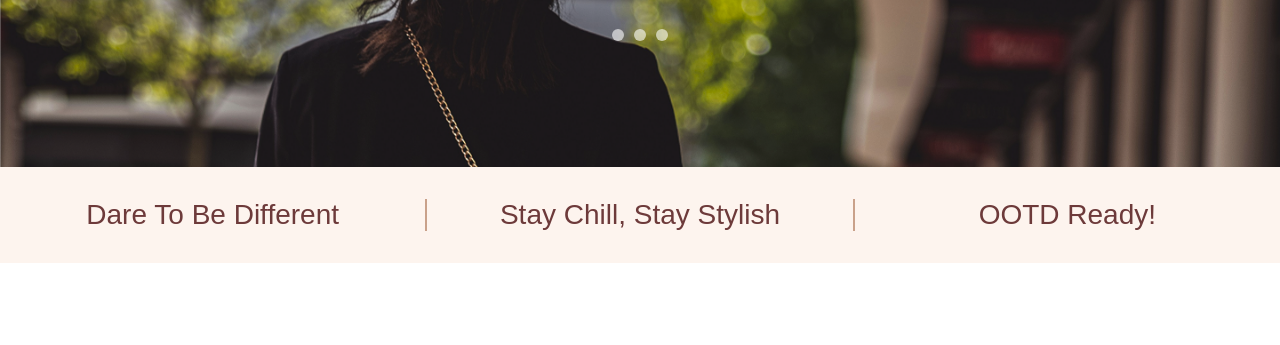
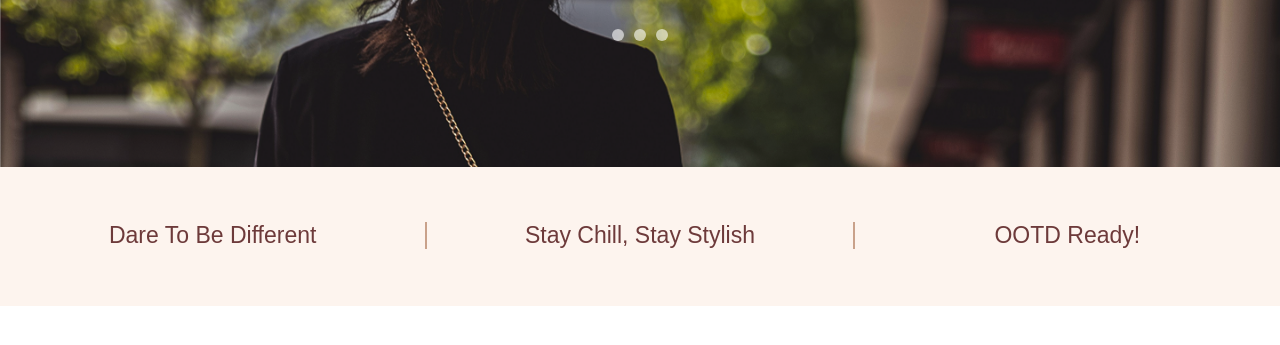
Before and after one commit to ayydwii/landing_page, a plain HTML site: page HTML/index.html in a window 1280 px wide. Shown: the part 341-686 px from the top of the page. Drawn offline with Linux system fonts and the light colour scheme.

Commit message:
tagline cheeckk

```diff
--- a/CSS/style.css
+++ b/CSS/style.css
@@ -66,16 +66,15 @@
     justify-content: space-between;
     align-items: stretch;
     background: #fdf4ee;
-    padding: 32px 0;
+    padding: 55px 0 57px 0;
     border-bottom: 2px solid #fff;
 }
 .tagline-item {
     flex: 1;
     text-align: center;
-    font-size: 28px;
+    font-size: 23px;
     font-weight: 500;
     color: #6d3a3a;
-    padding: 0 16px;
     border-right: 2px solid #c9a18a;
 }
 .tagline-item:last-child {
```
